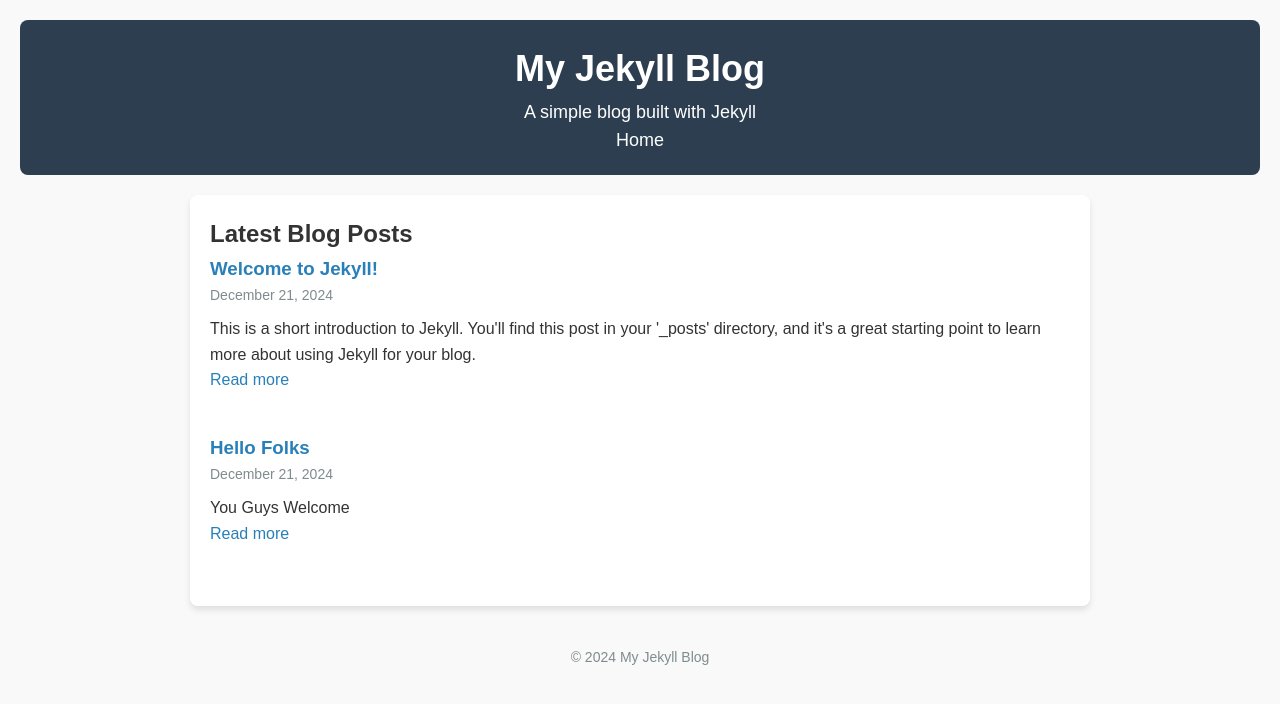
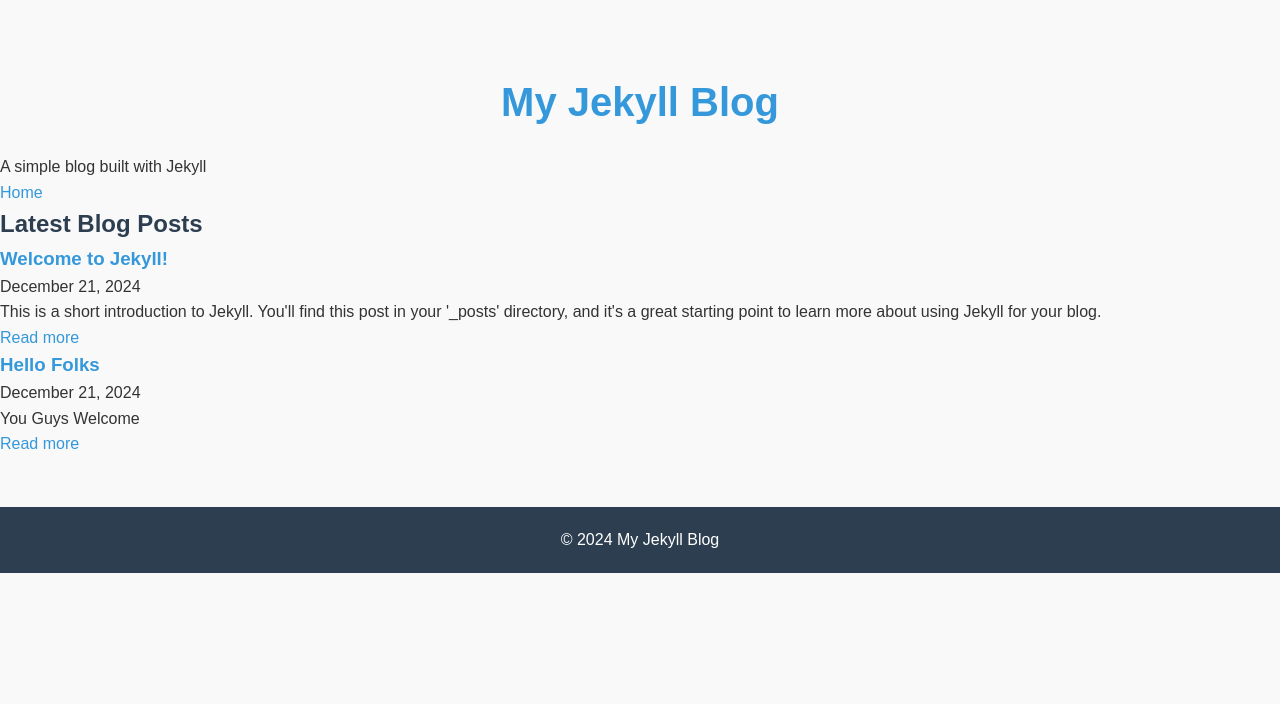
Before and after one commit to Hike-projects/Blogpage, a Jekyll site: the page built from index.markdown, in a window 1280 px wide. Shown: the top 704 px of the page. Built offline with Jekyll 4.4.1, drawn with Linux system fonts in a browser that asks for light colours.

Commit message:
Update style.css

```diff
--- a/assets/css/style.css
+++ b/assets/css/style.css
@@ -1,4 +1,4 @@
-/* Reset some basic styles for better cross-browser consistency */
+/* Reset some basic styles */
 * {
   margin: 0;
   padding: 0;
@@ -6,142 +6,149 @@
 }
 
 body {
-  font-family: Arial, sans-serif;
-  line-height: 1.6;
+  font-family: 'Arial', sans-serif;
   background-color: #f9f9f9;
   color: #333;
-  padding: 20px;
+  line-height: 1.6;
+  padding-top: 50px;  /* To ensure content isn't hidden behind the navbar */
 }
 
-/* Header */
-header {
-  background-color: #2c3e50;
-  color: #fff;
+h1, h2, h3 {
+  color: #2c3e50;
+}
+
+a {
+  color: #3498db;
+  text-decoration: none;
+}
+
+a:hover {
+  text-decoration: underline;
+}
+
+.container {
+  width: 80%;
+  margin: 0 auto;
+}
+
+/* Navigation Bar */
+.navbar {
+  background: #3498db;
+  padding: 15px;
+  text-align: center;
+  position: fixed;
+  width: 100%;
+  top: 0;
+  left: 0;
+  z-index: 1000;
+}
+
+.navbar a {
+  color: white;
+  margin: 0 20px;
+  font-size: 18px;
+}
+
+.navbar a:hover {
+  color: #f39c12;
+}
+
+h1 {
+  text-align: center;
+  margin: 20px 0;
+  font-size: 2.5em;
+}
+
+/* Homepage layout */
+.homepage-posts {
+  display: grid;
+  grid-template-columns: repeat(auto-fill, minmax(300px, 1fr));
+  gap: 20px;
+  margin-top: 20px;
+}
+
+.article-preview {
+  background: white;
   padding: 20px;
-  text-align: center;
   border-radius: 8px;
+  box-shadow: 0 4px 8px rgba(0, 0, 0, 0.1);
+  transition: all 0.3s ease;
+}
+
+.article-preview:hover {
+  transform: translateY(-5px);
+  box-shadow: 0 6px 12px rgba(0, 0, 0, 0.1);
+}
+
+.article-preview h2 {
+  font-size: 1.8em;
+  margin-bottom: 10px;
+}
+
+.article-preview p {
+  color: #7f8c8d;
+  font-size: 16px;
   margin-bottom: 20px;
 }
 
-header h1 a {
-  color: #fff;
-  text-decoration: none;
-  font-size: 36px;
-  font-weight: bold;
+.article-preview a {
+  background: #3498db;
+  color: white;
+  padding: 10px 20px;
+  text-align: center;
+  border-radius: 4px;
+  display: inline-block;
+  margin-top: 10px;
 }
 
-header p {
-  font-size: 18px;
+.article-preview a:hover {
+  background: #2980b9;
 }
 
-/* Navigation */
-nav ul {
-  list-style: none;
-  padding: 0;
+/* Post page */
+.post-page {
+  max-width: 800px;
+  margin: 0 auto;
+  padding: 20px;
+  background: white;
+  border-radius: 8px;
+  box-shadow: 0 4px 8px rgba(0, 0, 0, 0.1);
 }
 
-nav ul li {
-  display: inline;
-  margin: 0 10px;
+.post-page h1 {
+  font-size: 2.5em;
+  margin-bottom: 20px;
 }
 
-nav a {
-  color: #fff;
-  text-decoration: none;
+.post-page .content {
   font-size: 18px;
+  line-height: 1.8;
 }
 
-nav a:hover {
-  text-decoration: underline;
-}
-
-/* Main content */
-main {
-  max-width: 900px;
-  margin: 0 auto;
-  background-color: #fff;
+footer {
+  background: #2c3e50;
+  color: white;
+  text-align: center;
   padding: 20px;
-  border-radius: 8px;
-  box-shadow: 0 4px 6px rgba(0, 0, 0, 0.1);
-}
-
-/* Blog Post */
-article {
-  margin-bottom: 40px;
-}
-
-article h1 {
-  font-size: 28px;
-  color: #333;
-}
-
-article p.date {
-  font-size: 14px;
-  color: #7f8c8d;
-  margin-bottom: 10px;
-}
-
-article .content {
-  font-size: 18px;
-  line-height: 1.8;
-  color: #2c3e50;
-}
-
-article a {
-  color: #2980b9;
-  text-decoration: none;
-}
-
-article a:hover {
-  text-decoration: underline;
-}
-
-/* Footer */
-footer {
-  text-align: center;
-  margin-top: 40px;
-  font-size: 14px;
-  color: #7f8c8d;
+  margin-top: 50px;
 }
 
 /* Responsive Design */
 @media (max-width: 768px) {
-  body {
+  .container {
+    width: 90%;
+  }
+
+  .homepage-posts {
+    grid-template-columns: 1fr;
+  }
+
+  .navbar {
     padding: 10px;
   }
 
-  header h1 {
-    font-size: 28px;
-  }
-
-  header p {
+  .navbar a {
     font-size: 16px;
-  }
-
-  nav ul li {
-    display: block;
-    margin: 5px 0;
-  }
-
-  main {
-    padding: 10px;
-  }
-
-  article h1 {
-    font-size: 24px;
-  }
-
-  article .content {
-    font-size: 16px;
+    margin: 0 15px;
   }
 }
-/* Excerpt Styles */
-.excerpt {
-  font-size: 18px;
-  color: #555;
-  margin-bottom: 10px;
-}
-
-.excerpt p {
-  margin-bottom: 10px;
-}
```
